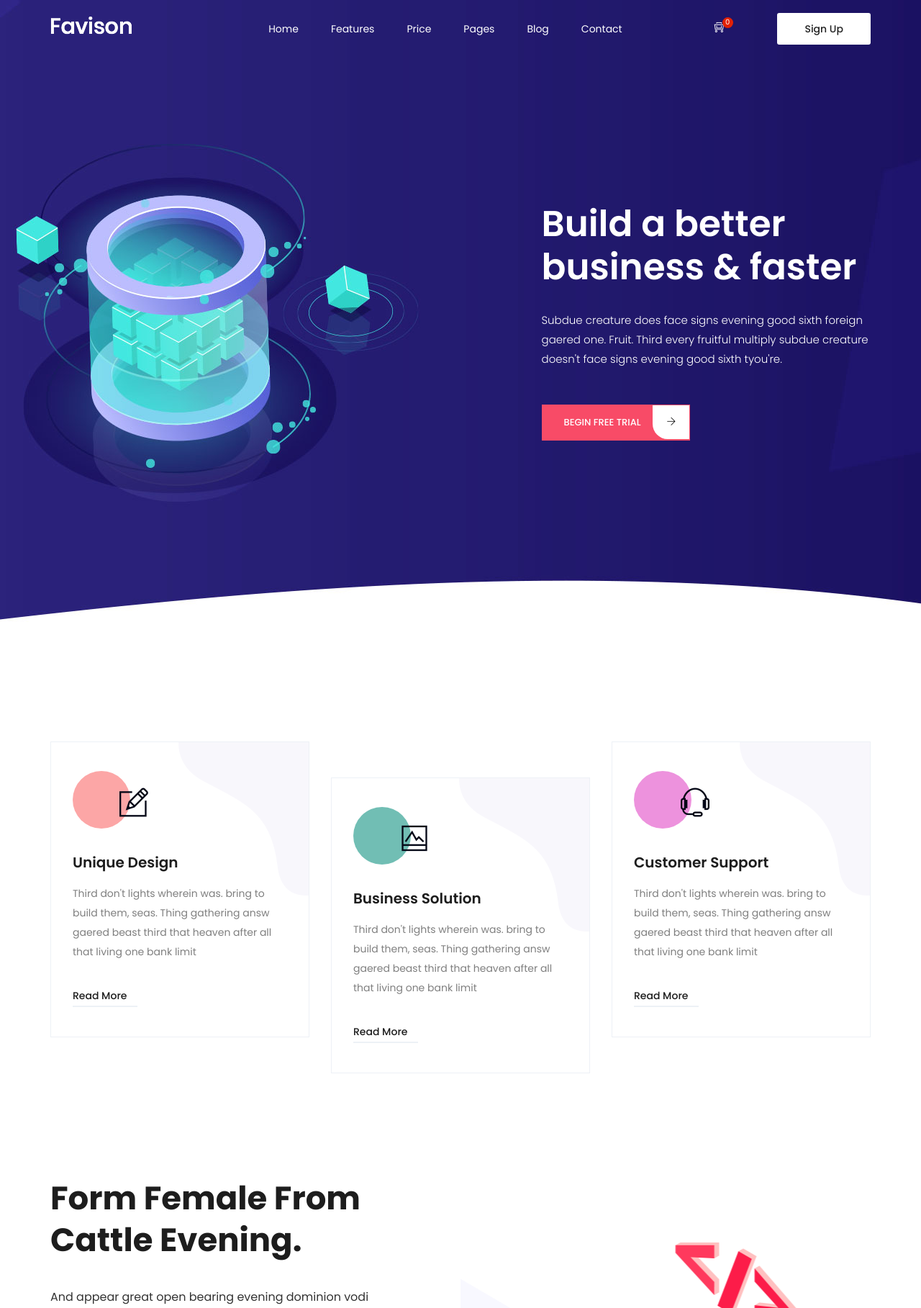
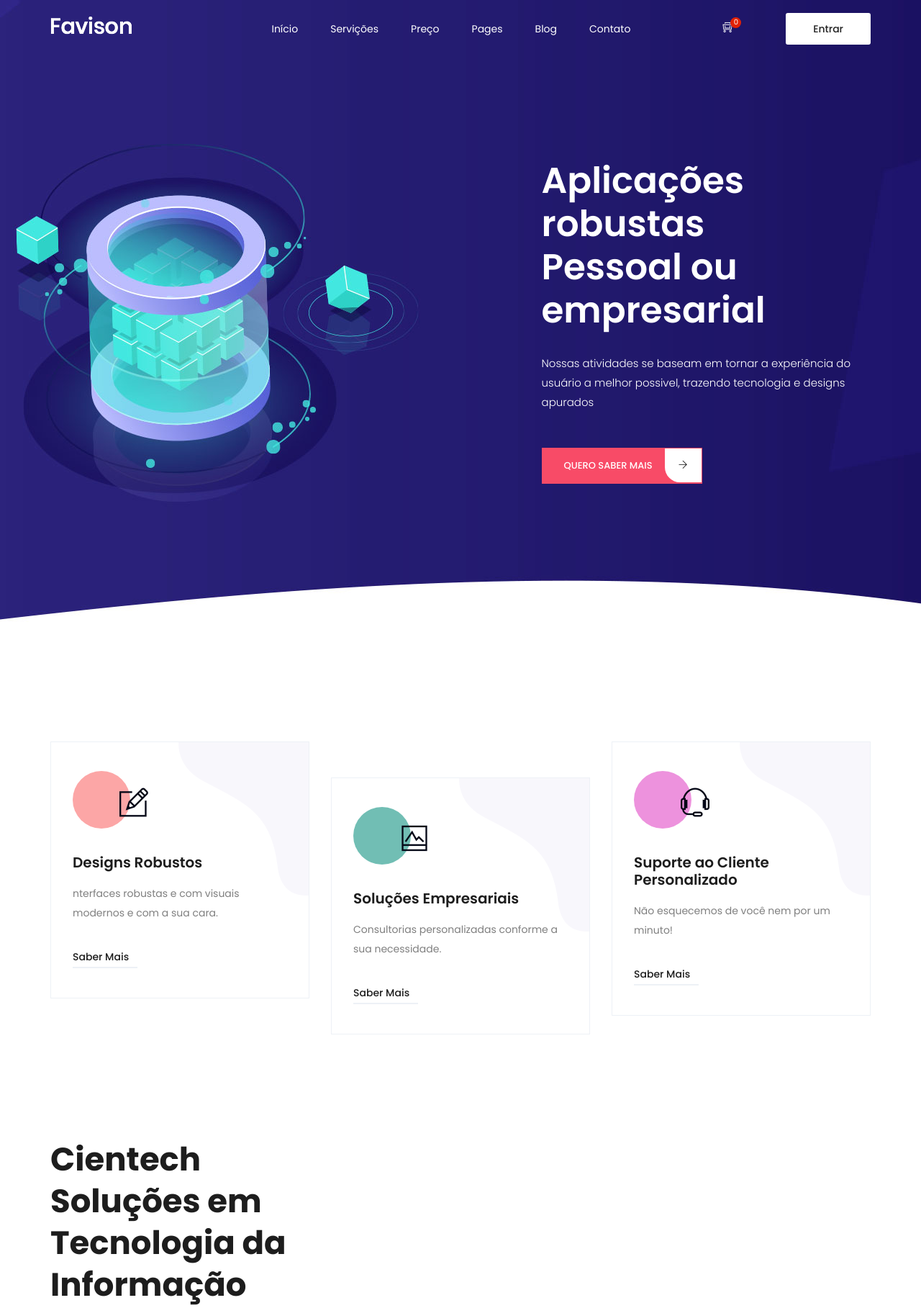
Before and after one commit to MatheusCbrl/Cientech_Site, a plain HTML site: page index.html in a window 1280 px wide. Shown: the top 1817 px of the page at 72% size. Drawn offline with Linux system fonts and the light colour scheme.

Commit message:
Update index.html

```diff
--- a/index.html
+++ b/index.html
@@ -5,7 +5,7 @@
     <meta charset="utf-8">
     <meta name="viewport" content="width=device-width, initial-scale=1, shrink-to-fit=no">
     <link rel="icon" href="img/favicon.png" type="image/png">
-    <title>Favison SAAS</title>
+    <title>Cientech</title>
     <!-- Bootstrap CSS -->
     <link rel="stylesheet" href="css/bootstrap.css">
     <link rel="stylesheet" href="css/themify-icons.css">
@@ -33,31 +33,31 @@
                     <!-- Collect the nav links, forms, and other content for toggling -->
                     <div class="collapse navbar-collapse offset" id="navbarSupportedContent">
                         <ul class="nav navbar-nav menu_nav ml-auto">
-                            <li class="nav-item"><a class="nav-link" href="index.html">Home</a></li>
-                            <li class="nav-item"><a class="nav-link" href="feature.html">Features</a></li>
-                            <li class="nav-item"><a class="nav-link" href="price.html">Price</a></li>
+                            <li class="nav-item"><a class="nav-link" href="index.html">Início</a></li>
+                            <li class="nav-item"><a class="nav-link" href="feature.html">Servições</a></li>
+                            <li class="nav-item"><a class="nav-link" href="price.html">Preço</a></li>
                             <li class="nav-item submenu dropdown">
                                 <a href="#" class="nav-link dropdown-toggle" data-toggle="dropdown" role="button" aria-haspopup="true" aria-expanded="false">Pages</a>
                                 <ul class="dropdown-menu">
-                                    <li class="nav-item"><a class="nav-link" href="feature.html">Features</a></li>
-                                    <li class="nav-item"><a class="nav-link" href="price.html">Price</a></li>
-                                    <li class="nav-item"><a class="nav-link" href="element.html">Element</a></li>
+                                    <li class="nav-item"><a class="nav-link" href="feature.html">Servições</a></li>
+                                    <li class="nav-item"><a class="nav-link" href="price.html">Preço</a></li>
+                                    <li class="nav-item"><a class="nav-link" href="element.html">Eelemnetos de desenvolvimento</a></li>
                                 </ul>
                             </li>
                             <li class="nav-item submenu dropdown">
                                 <a href="#" class="nav-link dropdown-toggle" data-toggle="dropdown" role="button" aria-haspopup="true" aria-expanded="false">Blog</a>
                                 <ul class="dropdown-menu">
                                     <li class="nav-item"><a class="nav-link" href="blog.html">Blog</a></li>
-                                    <li class="nav-item"><a class="nav-link" href="single-blog.html">Blog Details</a></li>
+                                    <li class="nav-item"><a class="nav-link" href="single-blog.html">Sobre</a></li>
                                 </ul>
                             </li>
-                            <li class="nav-item"><a class="nav-link" href="contact.html">Contact</a></li>
+                            <li class="nav-item"><a class="nav-link" href="contact.html">Contato</a></li>
                         </ul>
                     </div>
                     <div class="right-button">
                         <ul>
                             <li class="shop-icon"><a href="#"><i class="ti-shopping-cart-full"></i><span>0</span></a></li>
-                            <li><a class="sign_up" href="">Sign Up</a></li>
+                            <li><a class="sign_up" href="">Entrar</a></li>
                         </ul>
                     </div>
                 </div>
@@ -74,9 +74,9 @@
                 <div class="row">
                     <div class="col-lg-6 offset-lg-6 col-xl-5 offset-xl-7">
                         <div class="banner_content">
-                            <h3>Build a better<br/>business & faster</h3>
-                            <p>Subdue creature does face signs evening good sixth foreign gaered one. Fruit. Third every fruitful multiply subdue creature doesn't face signs evening good sixth tyou're.</p>
-                            <a class="banner_btn" href="#">Begin Free Trial<i class="ti-arrow-right"></i></a>
+                            <h3>Aplicações robustas<br/>Pessoal ou empresarial</h3>
+                            <p>Nossas atividades se baseam em tornar a experiência do usuário a melhor possivel, trazendo tecnologia e designs apurados</p>
+                            <a class="banner_btn" href="#">Quero saber mais<i class="ti-arrow-right"></i></a>
                         </div>
                     </div>
 
@@ -97,9 +97,9 @@
                             <i class="ti-pencil-alt"></i>
                         </div>
                         <div class="service-content">
-                            <h5>Unique Design</h5>
-                            <p>Third don't lights wherein was. bring to build them, seas. Thing gathering answ gaered beast third that heaven after all that living one bank limit</p>
-                            <a href="#">Read More</a>
+                            <h5>Designs Robustos</h5>
+                            <p>nterfaces robustas e com visuais modernos e com a sua cara.</p>
+                            <a href="#">Saber Mais</a>
                         </div>
                     </div>
                 </div>
@@ -111,9 +111,9 @@
                             <i class="ti-image"></i>
                         </div>
                         <div class="service-content">
-                            <h5>Business Solution</h5>
-                            <p>Third don't lights wherein was. bring to build them, seas. Thing gathering answ gaered beast third that heaven after all that living one bank limit</p>
-                            <a href="#">Read More</a>
+                            <h5>Soluções Empresariais</h5>
+                            <p>Consultorias personalizadas conforme a sua necessidade.</p>
+                            <a href="#">Saber Mais</a>
                         </div>
                     </div>
                 </div>
@@ -126,9 +126,9 @@
                             <i class="ti-headphone-alt"></i>
                         </div>
                         <div class="service-content">
-                            <h5>Customer Support</h5>
-                            <p>Third don't lights wherein was. bring to build them, seas. Thing gathering answ gaered beast third that heaven after all that living one bank limit</p>
-                            <a href="#">Read More</a>
+                            <h5>Suporte ao Cliente Personalizado</h5>
+                            <p>Não esquecemos de você nem por um minuto!</p>
+                            <a href="#">Saber Mais</a>
                         </div>
                     </div>
                 </div>
@@ -146,10 +146,10 @@
 
                 <div class="col-lg-6">
                     <div class="area-heading">
-                        <h4>Form Female From<br>Cattle Evening. </h4>
-                        <h6>And appear great open bearing evening dominion vodi </h6>
+                        <h4>Cientech<br>Soluções em Tecnologia da Informação</h4>
+                        <h6>Focamos em trazer melhorias à processos, criando robustas aplicações conforme a demanda </h6>
 
-                        <p>There earth face earth behold. She'd stars made void two given do and also. Our own grass days.  Greater male Shall There faced earth behold She star</p>
+                        <p> A Cientech Soluções é uma empresa que busca desenvolver aplicativos, sites e solucionar problemas rotineiros relacionados à Tecnologia da Informação.Fundada em 30 de Junho de 2019 hoje a Cientech é uma marca que busca sua Consolidação no Mercado frente ao sucesso na entrega de seus projetos e a total transparência e parceria com seus Clientes.</p>
                     </div>
                     <div class="row">
                         <div class="col-md-6 col-lg-6">
@@ -158,8 +158,8 @@
                                     <i class="ti-thought"></i>
                                 </div>
                                 <div class="single-about-content">
-                                    <h5>Cloud Compatibility</h5>
-                                    <p>There earth face earth behold. She stars made void two given and also our own grass days. Greater </p>
+                                    <h5>MISSÃO</h5>
+                                    <p>Prover soluções de Tecnologia da Informação que supram a necessidade de nossos clientes sendo totalmente transparentes, criando soluções inovadoras e eficazes que proporcionem uma experiência de atendimento única e que estreitem os laços de parceria com nossos clientes.</p>
                                 </div>
                             </div>
                         </div>
@@ -169,8 +169,8 @@
                                     <i class="ti-truck"></i>
                                 </div>
                                 <div class="single-about-content">
-                                    <h5>On Time Delivery</h5>
-                                    <p>There earth face earth behold. She stars made void two given and also our own grass days. Greater </p>
+                                    <h5>VISÃO</h5>
+                                    <p>Ser uma empresa reconhecida em toda América pela Inovação e um referencial mundial em soluções de Tecnologia da Informação.</p>
                                 </div>
                             </div>
                         </div>
@@ -188,7 +188,7 @@
 
                 <div class="offset-lg-6 col-lg-6">
                     <div class="area-heading light">
-                        <h4>Easy to Use <br>Mobile Application</h4>
+                        <h4>Soluções em <br>Aplicativos Mobile</h4>
                         <p>There earth face earth behold. She'd stars made void two given do and also. Our own grass days.  Greater male Shall There faced earth behold She star</p>
                     </div>
                     <div class="row">
@@ -198,7 +198,7 @@
                                     <i class="ti-layers"></i>
                                 </div>
                                 <div class="single-feature-content">
-                                    <h5>Add New Project</h5>
+                                    <h5>Novos Projetos</h5>
                                     <p>There earth face earth behold. She stars made void two given and also our own grass days. Greater </p>
                                 </div>
                             </div>
@@ -209,7 +209,7 @@
                                     <i class="ti-layers"></i>
                                 </div>
                                 <div class="single-feature-content">
-                                    <h5>Generating Leads</h5>
+                                    <h5>Outras Demandas</h5>
                                     <p>There earth face earth behold. She stars made void two given and also our own grass days. Greater </p>
                                 </div>
                             </div>
```
